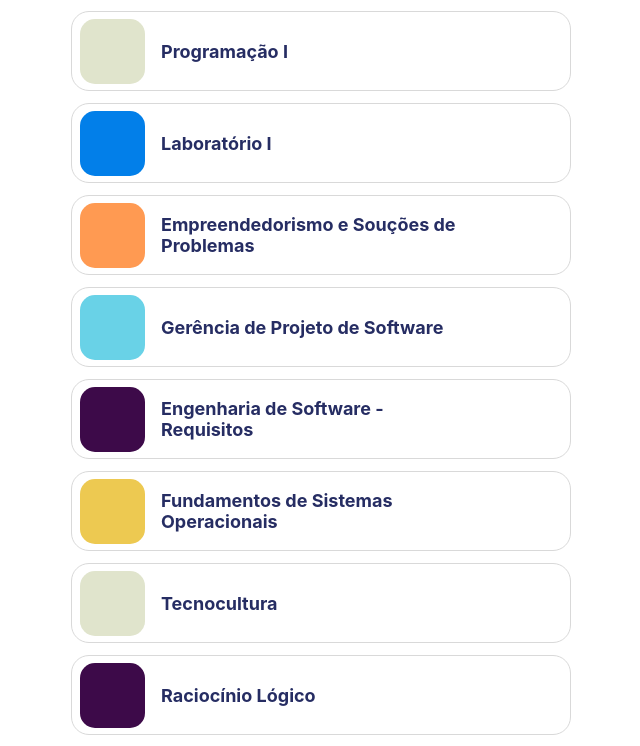
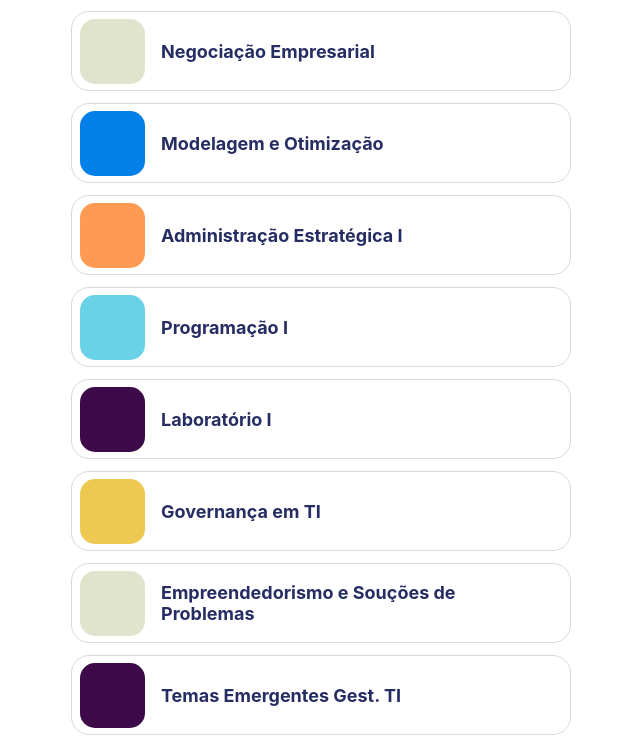
Before and after one commit to bBraian/unisinos-groups, a React (Vite) app: page / in a window 1280 px wide. Shown: the part 1916-2662 px from the top of the page, without its empty margins (319-959 px from the left). Built offline with nearby package versions, Linux system fonts and the light colour scheme.

Commit message:
adding more data

```diff
--- a/src/data/groups.js
+++ b/src/data/groups.js
@@ -21,9 +21,14 @@ export const grupos = [
     { course: 1, semester: 4, text: 'Melhoria de Processo de Software', image: 'https://i.imgur.com/ojvdDCW.png', whatsapp_link: 'https://chat.whatsapp.com/Cn6W9sv6ypWCgpcKI19nbD'},
     { course: 1, semester: 4, text: 'Programação II', image: '', whatsapp_link: 'https://chat.whatsapp.com/L79kkc6R3sZ0bSGhzZxmmU'},
     { course: 1, semester: 4, text: 'Laboratório II', image: '', whatsapp_link: 'https://chat.whatsapp.com/I3jNvxdI4R7JMmJ3oXdlJp'},
-    { course: 1, semester: 1, text: 'Programação I', image: '', whatsapp_link: 'https://chat.whatsapp.com/CLk9ZVTPXUsCbfOCTXnoVc'},
-    { course: 1, semester: 1, text: 'Laboratório I', image: '', whatsapp_link: 'https://chat.whatsapp.com/DAT7oTQivgr4Z0VKe2Mc3w'},
+    { course: 1, semester: 4, text: 'Negociação Empresarial', image: '', whatsapp_link: 'https://chat.whatsapp.com/EzFxft7vd1JGQn5nlOH9Mu'},
+    { course: 1, semester: 4, text: 'Modelagem e Otimização', image: '', whatsapp_link: 'https://chat.whatsapp.com/FUmZ551QESX1jX1Jss38Ko'},
+    { course: 1, semester: 4, text: 'Administração Estratégica I', image: '', whatsapp_link: 'https://chat.whatsapp.com/FBK3t993rxp92nQMmNtz3w'},
+    { course: 1, semester: 2, text: 'Programação I', image: '', whatsapp_link: 'https://chat.whatsapp.com/CLk9ZVTPXUsCbfOCTXnoVc'},
+    { course: 1, semester: 2, text: 'Laboratório I', image: '', whatsapp_link: 'https://chat.whatsapp.com/DAT7oTQivgr4Z0VKe2Mc3w'},
+    { course: 1, semester: 2, text: 'Governança em TI', image: '', whatsapp_link: 'https://chat.whatsapp.com/LAGxaUzYPwU65JBPrl4z7y'},
     { course: 1, semester: 5, text: 'Empreendedorismo e Souções de Problemas', image: '', whatsapp_link: 'https://chat.whatsapp.com/JEtoR5G6m2VBu95S0Hbyz6'},
+    { course: 1, semester: 5, text: 'Temas Emergentes Gest. TI', image: '', whatsapp_link: 'https://chat.whatsapp.com/KHrT5HMmc5wJKuVz9u6mRw'},
     { course: 1, semester: 5, text: 'Gerência de Projeto de Software', image: '', whatsapp_link: 'https://chat.whatsapp.com/CfRFUsB4JhHC9z7lCouYzg'},
     { course: 1, semester: 5, text: 'Engenharia de Software - Requisitos', image: '', whatsapp_link: 'https://chat.whatsapp.com/BwxnmHQv4k5ErV8wOXHBNA'},
     { course: 1, semester: 5, text: 'Fundamentos de Sistemas Operacionais', image: '', whatsapp_link: 'https://chat.whatsapp.com/KRoL0FFulE1CnkPFGejs8c'},
```
